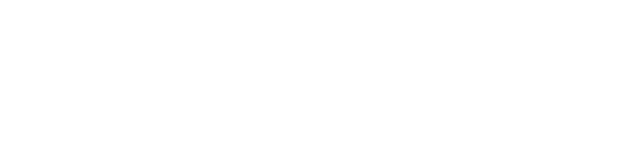
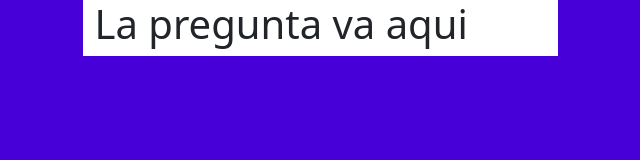
Before and after one commit to andreycattalin/proyecto-quiz, a plain HTML site: page index.html in a window 1280 px wide. Shown: the whole page, without its empty margins (320-960 px from the left). Drawn offline with nearby package versions, Linux system fonts and the light colour scheme.

Commit message:
--wip-- [skip ci]

```diff
--- a/index.html
+++ b/index.html
@@ -16,6 +16,14 @@
 
 <body>
 
+    <div class="container">
+        <div class="row justify-content-center">
+            <div class="col-5 quiz-box">
+                <h1>La pregunta va aqui</h1>
+            </div>
+        </div>
+    </div>
+
 
     <!-- Bootstrap JS -->
     <script src="https://cdn.jsdelivr.net/npm/bootstrap@5.1.3/dist/js/bootstrap.bundle.min.js"
--- a/style.css
+++ b/style.css
@@ -0,0 +1,7 @@
+body {
+    background-color: #4700D8;
+}
+
+.quiz-box {
+    background-color: #fff;
+}
```
